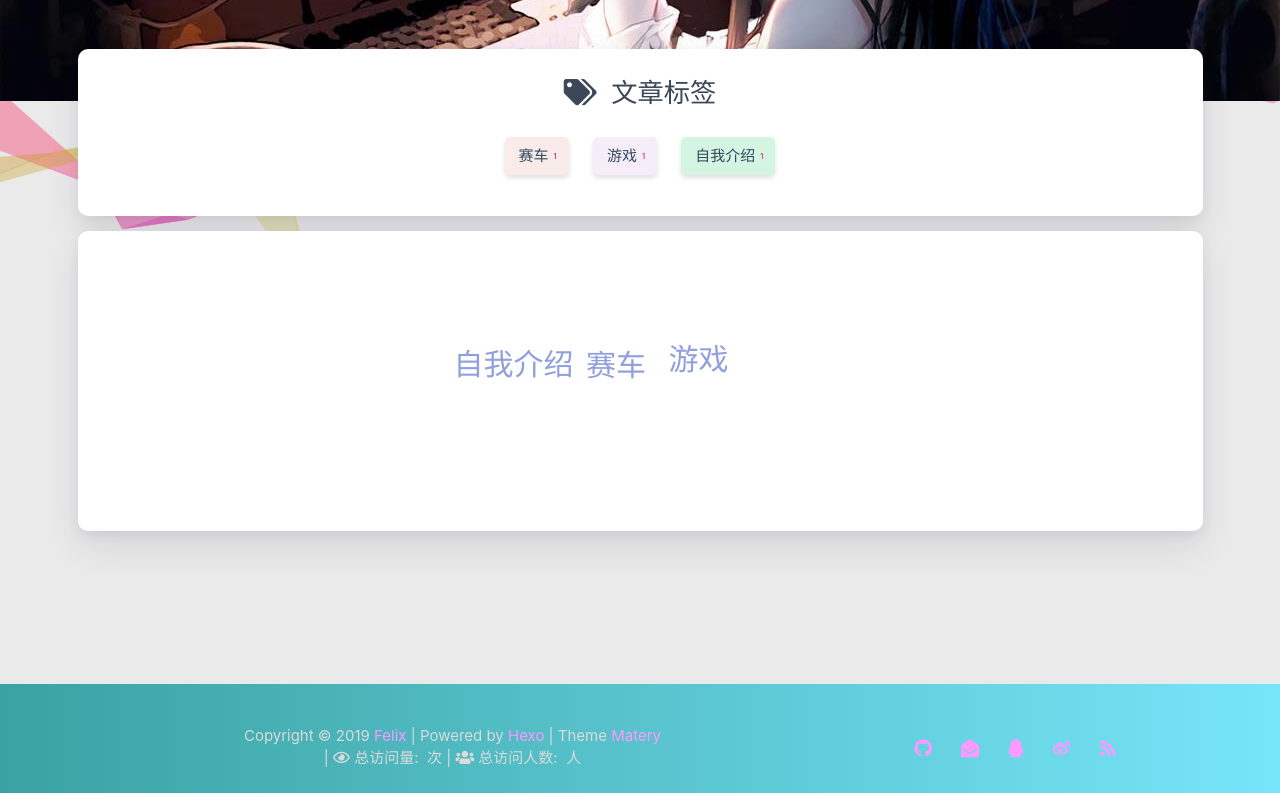
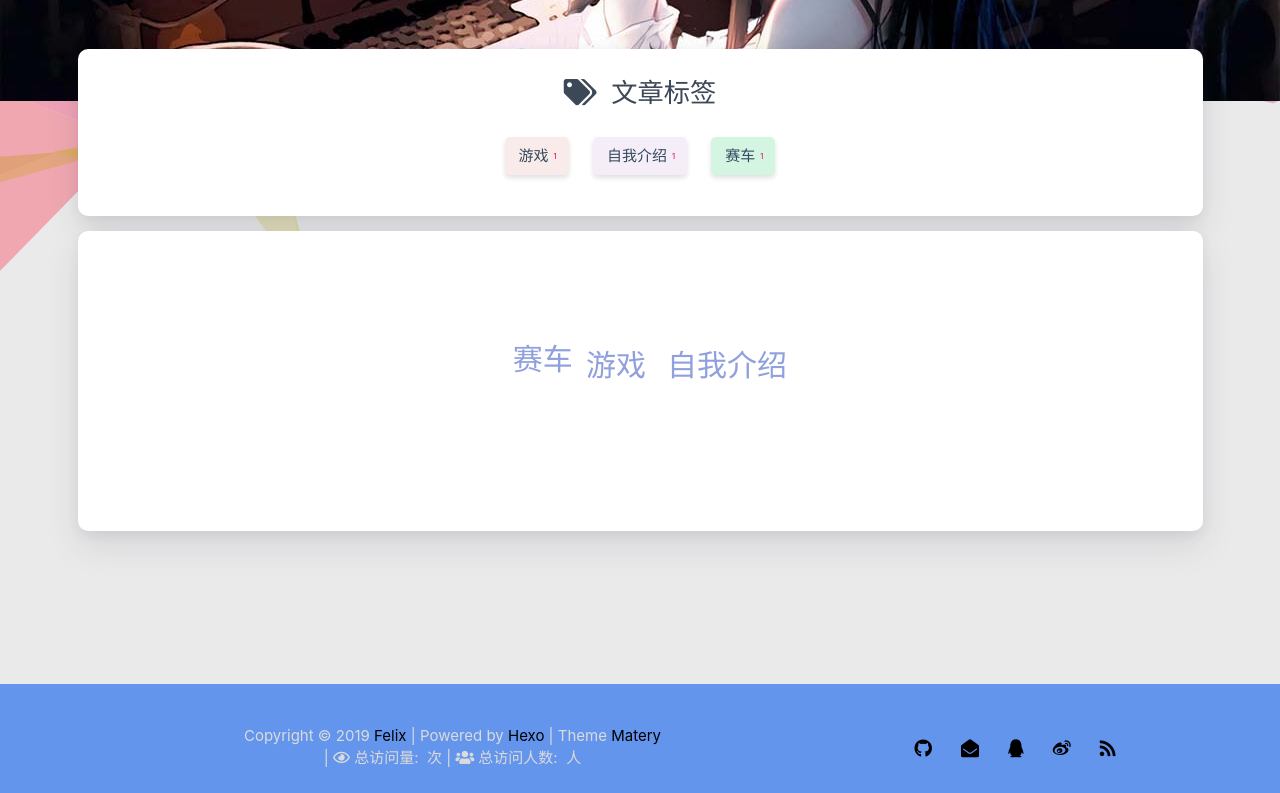
Before and after one commit to Felix-zf/Felix-zf.github.io, a plain HTML site: page tags/index.html in a window 1280 px wide. Shown: the part 379-1172 px from the top of the page. Drawn offline with nearby package versions, Linux system fonts and the light colour scheme; some packages are replaced by stand-ins of ours; no server answers; animation ran at ten frames a second; a script that the page names is missing.

Commit message:
Site updated: 2022-01-03 13:27:09

```diff
--- a/css/matery.css
+++ b/css/matery.css
@@ -267,7 +267,7 @@ mark {
 
 /*整体背景颜色，包括导航、移动端的导航、页尾、标签页等的背景颜色*/
 .bg-color {
-    background-image: linear-gradient(to right,#3aa2a2 0%,#77e5f9 100%);
+    background-image: linear-gradient(to right,#6495ED 0%,#6495ED 100%);
 }
 
 .text-color {
@@ -1852,7 +1852,7 @@ footer .social-statis {
 }
 
 footer a {
-    color: #FF99FF;         /*尾部样式图标*/
+    color: #000000;         /*尾部样式图标*/
 }
 
 footer .copy-right {
--- a/tags/index.html
+++ b/tags/index.html
@@ -360,19 +360,10 @@
             <div class="tag-chips">
 
 
-                <a href="/tags/%E8%B5%9B%E8%BD%A6/" title="赛车: 1">
-                    <span class="chip center-align waves-effect waves-light
-                             chip-default "
-                            data-tagname="赛车" style="background-color: #F9EBEA;">赛车
-                        <span class="tag-length">1</span>
-                    </span>
-                </a>
-
-
                 <a href="/tags/%E6%B8%B8%E6%88%8F/" title="游戏: 1">
                     <span class="chip center-align waves-effect waves-light
                              chip-default "
-                            data-tagname="游戏" style="background-color: #F5EEF8;">游戏
+                            data-tagname="游戏" style="background-color: #F9EBEA;">游戏
                         <span class="tag-length">1</span>
                     </span>
                 </a>
@@ -381,7 +372,16 @@
                 <a href="/tags/%E8%87%AA%E6%88%91%E4%BB%8B%E7%BB%8D/" title="自我介绍: 1">
                     <span class="chip center-align waves-effect waves-light
                              chip-default "
-                            data-tagname="自我介绍" style="background-color: #D5F5E3;">自我介绍
+                            data-tagname="自我介绍" style="background-color: #F5EEF8;">自我介绍
+                        <span class="tag-length">1</span>
+                    </span>
+                </a>
+
+
+                <a href="/tags/%E8%B5%9B%E8%BD%A6/" title="赛车: 1">
+                    <span class="chip center-align waves-effect waves-light
+                             chip-default "
+                            data-tagname="赛车" style="background-color: #D5F5E3;">赛车
                         <span class="tag-length">1</span>
                     </span>
                 </a>
@@ -410,7 +410,7 @@
 <script type="text/javascript">
 
 
-    $('#tag-wordcloud').jQCloud([{"text":"赛车","weight":1,"link":"/tags/赛车/"},{"text":"游戏","weight":1,"link":"/tags/游戏/"},{"text":"自我介绍","weight":1,"link":"/tags/自我介绍/"}], {
+    $('#tag-wordcloud').jQCloud([{"text":"游戏","weight":1,"link":"/tags/游戏/"},{"text":"自我介绍","weight":1,"link":"/tags/自我介绍/"},{"text":"赛车","weight":1,"link":"/tags/赛车/"}], {
         autoResize: true
     });
 </script>
```
Also changed, not shown: about/index.html (+7 -7 lines), tags/游戏/index.html (+11 -11 lines), tags/自我介绍/index.html (+11 -11 lines), tags/赛车/index.html (+11 -11 lines).
